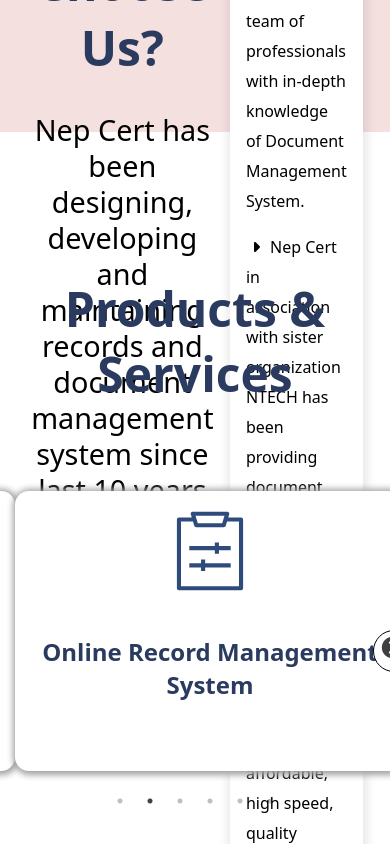
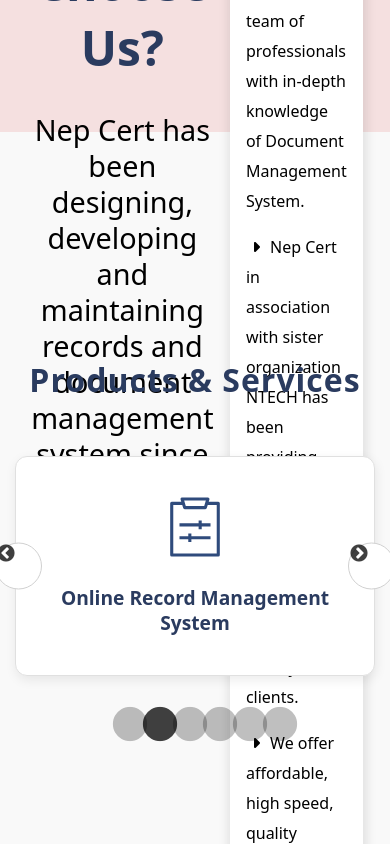
Before and after one commit to AjoobKansakar/Ncert-website, a React (Vite) app in the folder nepcert/: page / in a window 390 px wide. Shown: the part 2200-3044 px from the top of the page. Built offline with nearby package versions, Linux system fonts and the light colour scheme.

Commit message:
Product-card effect added with product description

```diff
--- a/nepcert/src/component/Product/product.css
+++ b/nepcert/src/component/Product/product.css
@@ -1,140 +1,215 @@
-.products-section{
+.products-section {
     height: 90vh;
     display: flex;
     align-items: center;
     justify-content: center;
+    background-color: #f9f9f9;
 }
 
 .product-container {
-    padding: 10px 40px;
+    padding: 0 80px;
     width: 100%;
-    max-width: 1200px;
+    max-width: 1300px;
+     /* to position the arrows */
+    position: relative;
 }
 
 .product-container .section-topic {
     text-align: center;
     font-size: 3rem;
     font-weight: 700;
-    color:#2a3b5f;
-    margin-bottom: 50px;
+    color: #2a3b5f;
+    margin-bottom: 60px;
+    letter-spacing: 1px;
 }
 
 .product-card-wrapper {
-    padding: 15px;
+    padding: 20px 30px;
+    box-sizing: border-box;
 }
 
 /* main product cards */
 .product-card {
-    border: none;
-    box-shadow: 1px 1px 6px 3px #a2a2a2;
-    border-radius: 14px;
+    background-color: #fff;
+    border: 1px solid #e0e0e0;
+    box-shadow: 1px 4px 12px #00000014;
+    border-radius: 12px;
     display: flex;
     flex-direction: column;
     align-items: center;
-    justify-content: flex-start;
-    margin-top: 20px;
-    min-width: 250px;
-    width: auto;
-    height: 280px;
-    transition: all 0.4s ease-in-out;
+    justify-content: center;
+    height: 250px;
+    transition: all 0.3s ease-in-out;
     cursor: pointer;
-    background-color: #fff;
     position: relative;
     overflow: hidden;
     padding: 20px;
     box-sizing: border-box;
+    min-width: 250px;
 }
 
-/* for the icons */
+/* icons */
 .product-card .product-icons {
-    width: 80px;
-    height: 80px;
-    margin-bottom: 20px;
-    transition: filter 0.4s ease-in-out;
+    width: 70px;
+    height: 70px;
+    margin-bottom: 10px;
+    transition: filter 0.3s ease-in-out;
 }
 
 .product-card h3 {
     text-align: center;
-    font-size: 1.5rem;
-    font-weight: 800;
+    font-size: 1.3rem;
+    font-weight: 700;
     color: #2a3b5f;
-    margin-bottom: 15px;
-    transition: color 0.4s ease-in-out;
+    margin-bottom: 0;
+    transition: color 0.3s ease-in-out;
+    line-height: 1.3;
 }
 
-/* for product cards description */
-/* learn this tomorrow */
-
-/* ADDED: Styles for the description paragraph */
+/* After Effect */
+/* description paragraph */
 .product-card p {
     text-align: center;
-    font-size: 1rem;
-    color: #555; /* Default description color */
-    opacity: 0; /* Hidden by default */
-    max-height: 0; /* Hidden by default, allows smooth transition */
-    padding: 0 10px; /* Adjust padding for description text */
-    transition: opacity 0.4s ease-in-out, max-height 0.4s ease-in-out, color 0.4s ease-in-out; /* Smooth transition */
-    line-height: 1.4; /* Improve readability */
+    font-size: 0.95rem;
+    color: #555;
+    opacity: 0;
+    max-height: 0;
+    padding: 0 15px;
+    margin-top: 10px;
+    transition: opacity 0.3s ease-in-out, max-height 0.3s ease-in-out;
+    line-height: 1.5;
 }
 
-
-/* ADDED: Styles for the active card state */
+/* Styles for the active card state */
 .product-card.active {
-    background-color: #2a3b5f; /* Dark blue background */
-    color: #fff; /* White text color for consistency */
-    height: 380px; /* UPDATED: Expanded height for description */
-    transform: translateY(-10px) scale(1.05); /* Slightly move up and enlarge */
-    box-shadow: 5px 5px 15px 5px rgba(0, 0, 0, 0.3); /* More prominent shadow */
+    display: flex;
+    background-color: #2a3b5f;
+    color: #fff;
+    transform: translateY(-10px);
+    box-shadow: 1px 8px 25px #00000033;
+    border-color: #2a3b5f;
 }
 
-/* ADDED: Style for the icon within the active card */
+/* Style for the icon within the active card */
 .product-card.active .product-icons {
-    filter: invert(100%); /* Invert icon color for dark background (assumes SVG) */
-    margin-bottom: 10px; /* Less space when description is shown */
+    display: none;
 }
 
-/* ADDED: Style for heading within the active card */
+/* Style for heading within the active card */
 .product-card.active h3 {
-    color: #fff; /* White title text */
-    margin-bottom: 10px; /* Less space when description is shown */
+    display: none;
 }
 
-/* ADDED: Style for the description when active */
+/* Style for the description when active */
 .product-card.active p {
-    opacity: 1; /* Make description visible */
-    max-height: 150px; /* Allow description to take height, adjust as needed */
-    color: #e0e0e0; /* Slightly off-white for description */
+    opacity: 1;
+    max-height: 150px;
+    color: #e0e0e0;
 }
-/*  */
 
+/* for the slider dots */
+/* inactive */
+.slick-dots li button:before {
+    font-size: 2.5rem !important;
+    color: #cbcbcb;
+    opacity: 0.75;
+    margin-top: 20px;
+}
+
+/* active */
+.slick-dots li.slick-active button:before {
+    color: #000000;
+    opacity: 1;
+}
 
 /* for the slider arrows */
-.slick-arrow,
 .slick-prev,
 .slick-next {
-    width: 40px !important;
-    height: 40px !important;
+    width: 45px !important;
+    height: 45px !important;
     background-color: #fff !important;
-    border: 1px solid #000 !important;
-    margin-top: 30px !important;
+    border: 1px solid #d0d0d0 !important;
+    border-radius: 50% !important;
+    z-index: 10;
+    top: 50% !important;
+    transform: translateY(-50%);
+}
+
+.slick-prev {
+    left: -40px !important;
+}
+
+.slick-next {
+    right: -40px !important;
 }
 
 .slick-prev:before,
-.slick-next:before
- {
-    font-size: 25px !important;
-    position: absolute !important;
-    color: #000 !important;
-    top: 5px;
-    left: 6px;
+.slick-next:before {
+    font-family: 'slick';
+    font-size: 40px !important;
+    color: #000000 !important;
+    opacity: 0.9;
 }
 
-/* for Responsive view */
-@media (max-width: 768px) {
+/* Responsive view */
+@media (max-width: 1200px) {
+    .product-container {
+        padding: 0 40px;
+    }
     .slick-prev {
-        left: 0px;
+        left: 0px !important;
     }
     .slick-next {
-        right: 0px;
+        right: 0px !important;
     }
 }
+
+@media (max-width: 768px) {
+    .product-container {
+        padding: 0 10px;
+    }
+    .slick-prev {
+        left: -5px !important;
+    }
+    .slick-next {
+        right: -5px !important;
+    }
+    .product-card-wrapper {
+        padding: 15px;
+    }
+    .product-card {
+        height: 220px;
+    }
+    .product-card.active {
+        height: 300px;
+    }
+    .product-card .product-icons {
+        width: 60px;
+        height: 60px;
+    }
+    .product-card h3 {
+        font-size: 1.2rem;
+    }
+    .product-card p {
+        font-size: 0.9rem;
+    }
+    .section-topic {
+        font-size: 2rem !important;
+        margin-bottom: 40px !important;
+    }
+}
+
+@media (max-width: 480px) {
+    .product-container {
+        padding: 0 5px;
+    }
+    .slick-prev,
+    .slick-next {
+        width: 35px;
+        height: 35px;
+    }
+    .slick-prev:before,
+    .slick-next:before {
+        font-size: 20px !important;
+    }
+}
--- a/nepcert/src/component/Product/product.jsx
+++ b/nepcert/src/component/Product/product.jsx
@@ -17,37 +17,37 @@
         id: 1,
         title: "Online File Server",
         icon: OnlineFileServerIcon,
-        description: "this is the desription..."
+        description: "It is used to store, manage and track electronic documents, This module has features like: User Management, Group Management, Content and Metadata Search, Version Management, Acess control "
     },
     {
         id:2,
         title: "Online Record Management System",
         icon: OnlineRecordManagementSystemIcon,
-        description: "this is the desription..."
+        description: "It allows user to access System from ANYWHERE, ANYTIME with an internet connection. It transforms paper documents to electronic document which can be viewed, edited, searched and distributed. It is used to track and store images of paper documents with reporting features. It provides storage, security, indexing and quick retrival capabilities. It provides means for inexpensive concurrent access to electronics copies of records currently stored as paper."
     },
     {
         id:3,
         title: "Ekagaj System",
         icon: EkagajSystemIcon,
-        description: "this is the desription..."
+        description: "It is a browser based, an imaging and Document Management System, a product designed, developed and maintained by Nep Cert Private limited is used to track and store images of paper document. It provides storage, security, as well as indexing and retrival capabilities. It is an Online imaging and Document Management System which allows user to access system from ANYWHERE, ANYTIME with an internet connection. ekagaj, an imaging and Document Management System scans and indexes your paper work comprehensively and brings savings in storage space and costs. Instead of searching for that stray documents, ekagaj enables you to retrive it on your PC and then view, edit and annotate it."
     },
     {
         id:4,
         title: "Mirco Insurance Management System (MIMS)",
         icon: MIMSIcon,
-        description: "this is the desription..."
+        description: "(MIMS) is product designed and developed by Nep Cert Private Limited to manage the Mirco Insurance System. It has capability to manage:- Generic application - Mirco Insurance products and thier benefit packages - Members and dependents/beneficiaries, - Various process like enrolments, collections, entitlement, to benefits, claims settlement, management of cash Flows etc."
     },
     {
         id:5,
         title: "Data Entry and Digitization",
         icon: DataEntryIcon,
-        description: "this is the desription..."
+        description: "..."
     },
     {
         id:6,
         title: "Bill Payment System",
         icon: BillPayIcon,
-        description: "this is the desription..."
+        description: "..."
     }
 ];
 
```
